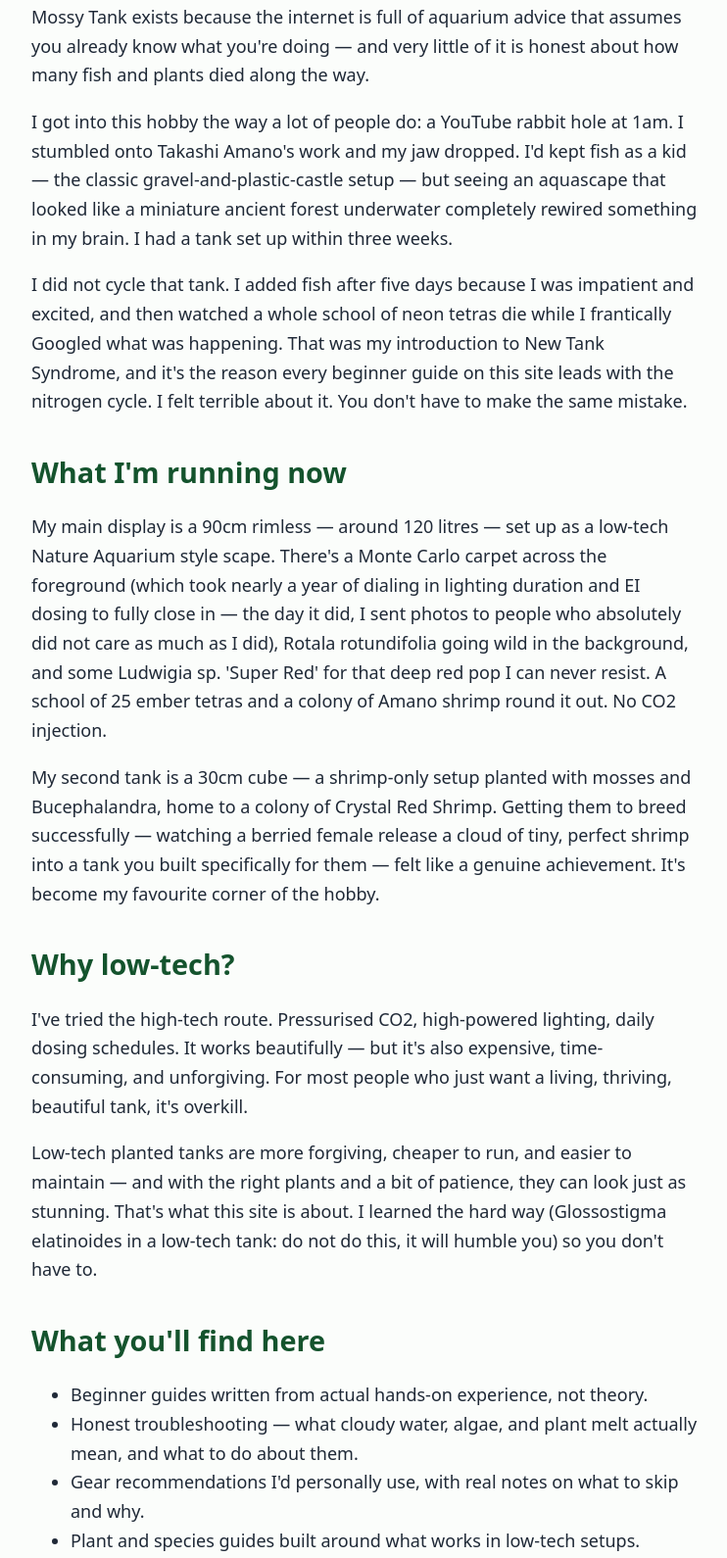
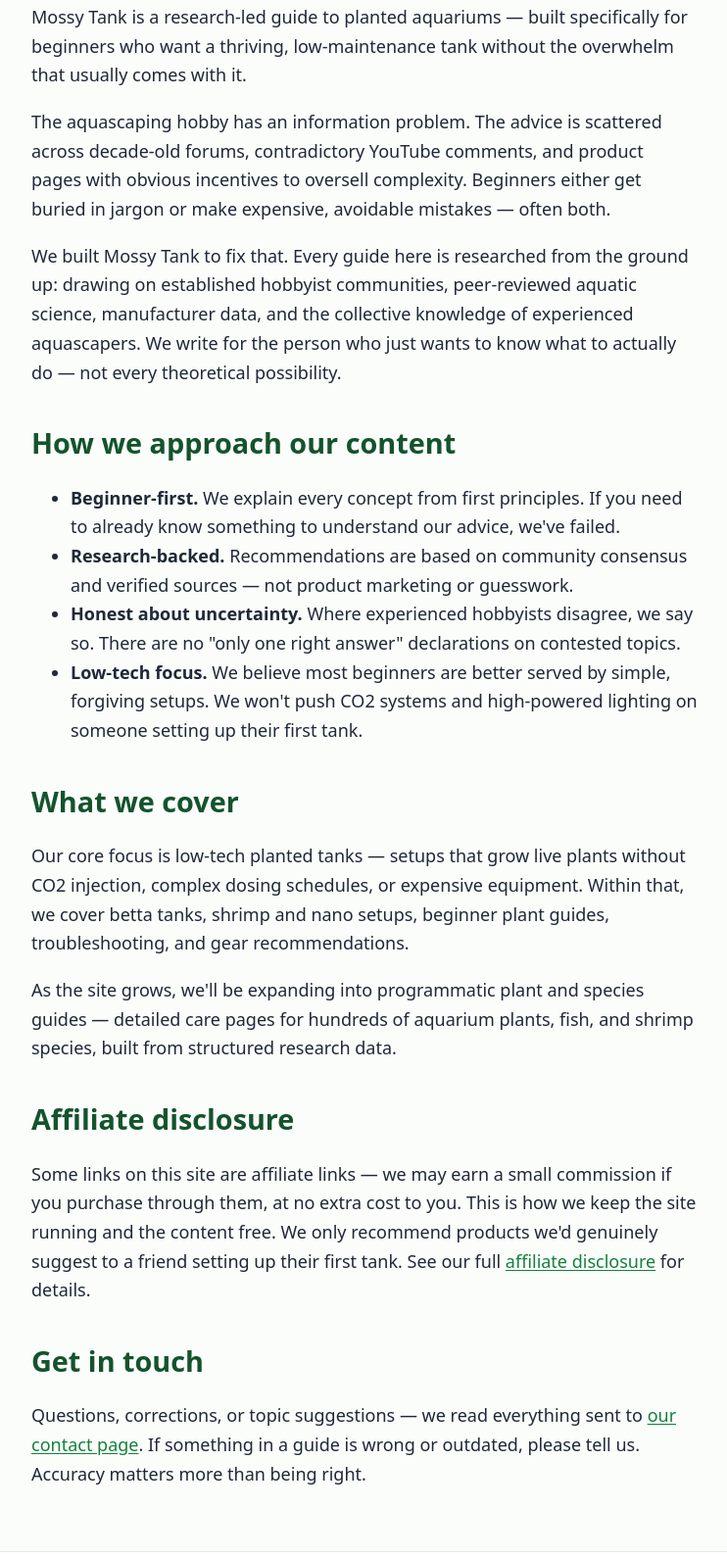
Before and after one commit to justintranaasd/mossy-tank, an Astro site: page /about in a window 1280 px wide. Shown: the part 129-1719 px from the top of the page at 98% size, without its empty margins (268-1010 px from the left). Built offline with nearby package versions, Linux system fonts and the light colour scheme; Astro itself is replaced by a stand-in of ours.

Commit message:
Rewrite About as honest editorial brand; remove fabricated anecdote from cloudy water article

```diff
--- a/src/pages/about.astro
+++ b/src/pages/about.astro
@@ -1,84 +1,67 @@
 ---
 import BaseLayout from '../layouts/BaseLayout.astro';
 ---
-<BaseLayout title="About Mossy Tank" description="Who's behind Mossy Tank, why this site exists, and what you can actually expect from the guides here.">
+<BaseLayout title="About Mossy Tank" description="What Mossy Tank is, how our guides are made, and what you can expect from the advice here.">
   <div class="container prose post">
     <h1>About Mossy Tank</h1>
 
     <p>
-      Mossy Tank exists because the internet is full of aquarium advice that assumes you already
-      know what you're doing — and very little of it is honest about how many fish and plants
-      died along the way.
+      Mossy Tank is a research-led guide to planted aquariums — built specifically for beginners
+      who want a thriving, low-maintenance tank without the overwhelm that usually comes with it.
     </p>
 
     <p>
-      I got into this hobby the way a lot of people do: a YouTube rabbit hole at 1am. I stumbled
-      onto Takashi Amano's work and my jaw dropped. I'd kept fish as a kid — the classic
-      gravel-and-plastic-castle setup — but seeing an aquascape that looked like a miniature
-      ancient forest underwater completely rewired something in my brain. I had a tank set up
-      within three weeks.
+      The aquascaping hobby has an information problem. The advice is scattered across decade-old
+      forums, contradictory YouTube comments, and product pages with obvious incentives to oversell
+      complexity. Beginners either get buried in jargon or make expensive, avoidable mistakes —
+      often both.
     </p>
 
     <p>
-      I did not cycle that tank. I added fish after five days because I was impatient and excited,
-      and then watched a whole school of neon tetras die while I frantically Googled what was
-      happening. That was my introduction to New Tank Syndrome, and it's the reason every beginner
-      guide on this site leads with the nitrogen cycle. I felt terrible about it. You don't have to
-      make the same mistake.
+      We built Mossy Tank to fix that. Every guide here is researched from the ground up: drawing
+      on established hobbyist communities, peer-reviewed aquatic science, manufacturer data, and
+      the collective knowledge of experienced aquascapers. We write for the person who just wants
+      to know what to actually do — not every theoretical possibility.
     </p>
 
-    <h2>What I'm running now</h2>
+    <h2>How we approach our content</h2>
+
+    <ul>
+      <li><strong>Beginner-first.</strong> We explain every concept from first principles. If you need to already know something to understand our advice, we've failed.</li>
+      <li><strong>Research-backed.</strong> Recommendations are based on community consensus and verified sources — not product marketing or guesswork.</li>
+      <li><strong>Honest about uncertainty.</strong> Where experienced hobbyists disagree, we say so. There are no "only one right answer" declarations on contested topics.</li>
+      <li><strong>Low-tech focus.</strong> We believe most beginners are better served by simple, forgiving setups. We won't push CO2 systems and high-powered lighting on someone setting up their first tank.</li>
+    </ul>
+
+    <h2>What we cover</h2>
 
     <p>
-      My main display is a 90cm rimless — around 120 litres — set up as a low-tech Nature Aquarium
-      style scape. There's a Monte Carlo carpet across the foreground (which took nearly a year of
-      dialing in lighting duration and EI dosing to fully close in — the day it did, I sent photos
-      to people who absolutely did not care as much as I did), Rotala rotundifolia going wild in the
-      background, and some Ludwigia sp. 'Super Red' for that deep red pop I can never resist.
-      A school of 25 ember tetras and a colony of Amano shrimp round it out. No CO2 injection.
+      Our core focus is low-tech planted tanks — setups that grow live plants without CO2 injection,
+      complex dosing schedules, or expensive equipment. Within that, we cover betta tanks, shrimp
+      and nano setups, beginner plant guides, troubleshooting, and gear recommendations.
     </p>
 
     <p>
-      My second tank is a 30cm cube — a shrimp-only setup planted with mosses and Bucephalandra,
-      home to a colony of Crystal Red Shrimp. Getting them to breed successfully — watching a
-      berried female release a cloud of tiny, perfect shrimp into a tank you built specifically for
-      them — felt like a genuine achievement. It's become my favourite corner of the hobby.
+      As the site grows, we'll be expanding into programmatic plant and species guides — detailed
+      care pages for hundreds of aquarium plants, fish, and shrimp species, built from structured
+      research data.
     </p>
 
-    <h2>Why low-tech?</h2>
+    <h2>Affiliate disclosure</h2>
 
     <p>
-      I've tried the high-tech route. Pressurised CO2, high-powered lighting, daily dosing
-      schedules. It works beautifully — but it's also expensive, time-consuming, and unforgiving.
-      For most people who just want a living, thriving, beautiful tank, it's overkill.
+      Some links on this site are affiliate links — we may earn a small commission if you purchase
+      through them, at no extra cost to you. This is how we keep the site running and the content
+      free. We only recommend products we'd genuinely suggest to a friend setting up their first
+      tank. See our full <a href="/affiliate-disclosure/">affiliate disclosure</a> for details.
     </p>
 
-    <p>
-      Low-tech planted tanks are more forgiving, cheaper to run, and easier to maintain — and with
-      the right plants and a bit of patience, they can look just as stunning. That's what this site
-      is about. I learned the hard way (Glossostigma elatinoides in a low-tech tank: do not do
-      this, it will humble you) so you don't have to.
-    </p>
-
-    <h2>What you'll find here</h2>
-
-    <ul>
-      <li>Beginner guides written from actual hands-on experience, not theory.</li>
-      <li>Honest troubleshooting — what cloudy water, algae, and plant melt actually mean, and what to do about them.</li>
-      <li>Gear recommendations I'd personally use, with real notes on what to skip and why.</li>
-      <li>Plant and species guides built around what works in low-tech setups.</li>
-    </ul>
+    <h2>Get in touch</h2>
 
     <p>
-      There's a meditative quality to this hobby that I find genuinely grounding. Trimming stems
-      on a Sunday morning, watching shrimp forage, seeing a new leaf unfurl on a plant you've
-      been nursing. The world outside is loud. The tank just exists, quietly and beautifully, on
-      its own schedule.
-    </p>
-
-    <p>
-      I hope the guides here help you build something you love — and keep your fish alive in
-      the process.
+      Questions, corrections, or topic suggestions — we read everything sent to
+      <a href="/contact/">our contact page</a>. If something in a guide is wrong or outdated,
+      please tell us. Accuracy matters more than being right.
     </p>
   </div>
 </BaseLayout>
```
Also changed, not shown: src/content/blog/why-is-my-aquarium-water-cloudy.md (+1 -1 lines).
